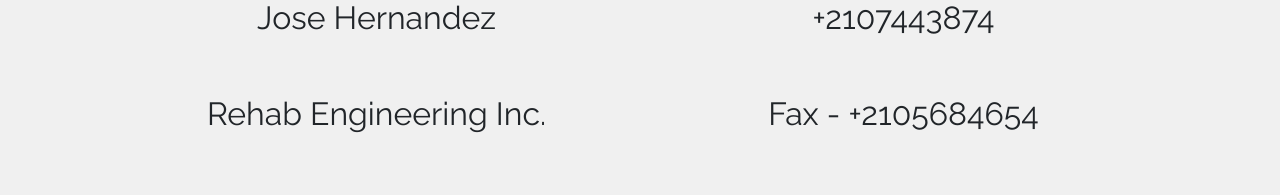
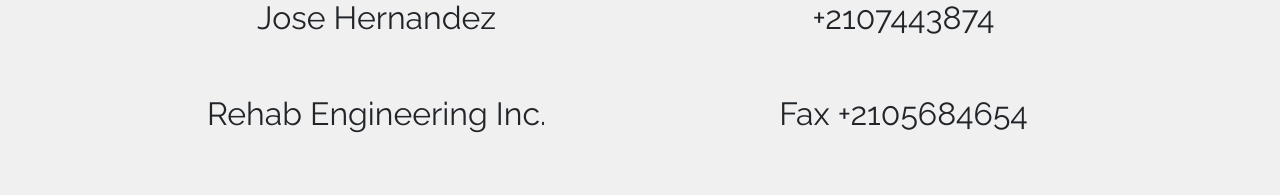
Before and after one commit to jhernandez89/rehabEngineering, an Angular app: page /contact in a window 1280 px wide. Shown: the part 600-795 px from the top of the page. Built offline with nearby package versions, Linux system fonts and the light colour scheme; what ng-scrollreveal would draw is missing.

Commit message:
minor fixes

```diff
--- a/src/app/contact/contact.component.html
+++ b/src/app/contact/contact.component.html
@@ -12,7 +12,7 @@
     </div>
     <div class="col-md-6 text-center">
       <h2>+2107443874</h2>
-      <h2>Fax - +2105684654</h2>
+      <h2>Fax +2105684654</h2>
       <h2>jehpe@earthlink.net</h2>
     </div>
   </div>
```
